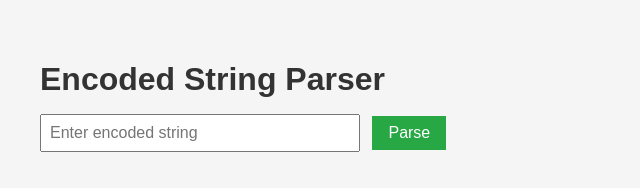
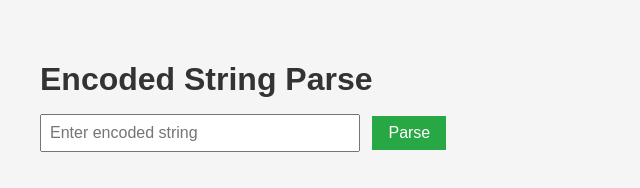
Before and after one commit to acciojob/encoded-string-parse-kunal0510-sys, a website: page main.html in a window 1280 px wide. Shown: the full height of the page, 0-640 px from the left. Drawn offline with Linux system fonts and the light colour scheme.

Commit message:
created a submission

```diff
--- a/main.html
+++ b/main.html
@@ -7,7 +7,7 @@
 </head>
 <body>
 
-  <h1>Encoded String Parser</h1>
+  <h1>Encoded String Parse</h1>
 
   <input type="text" id="encodedInput" placeholder="Enter encoded string" />
   <button onclick="handleParse()">Parse</button>
```
